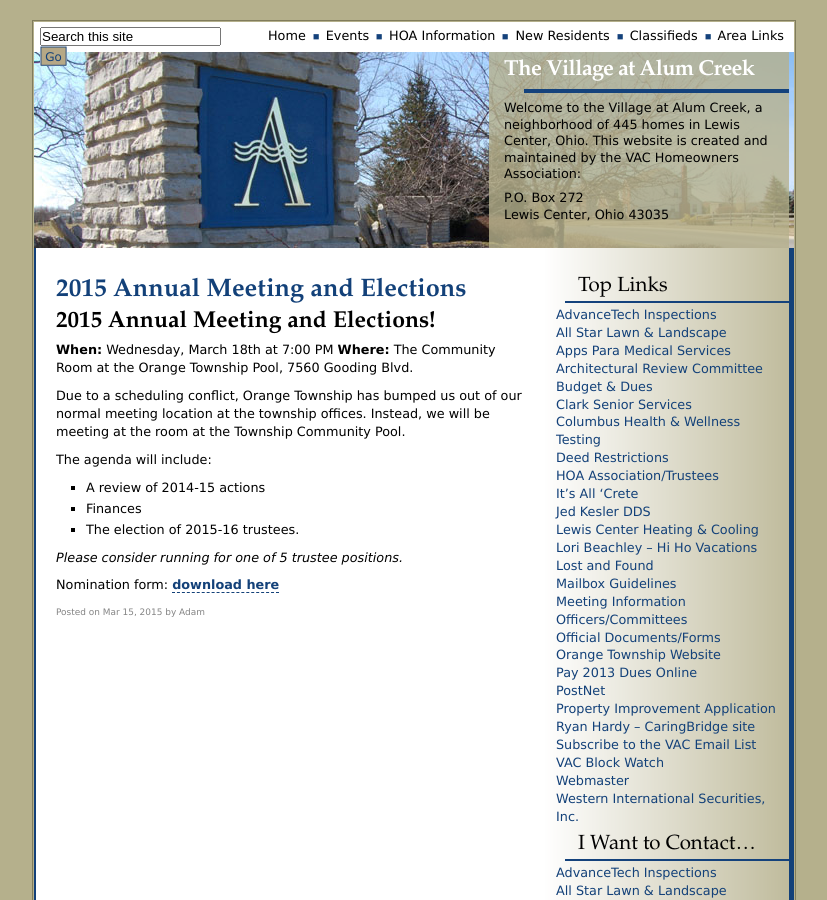
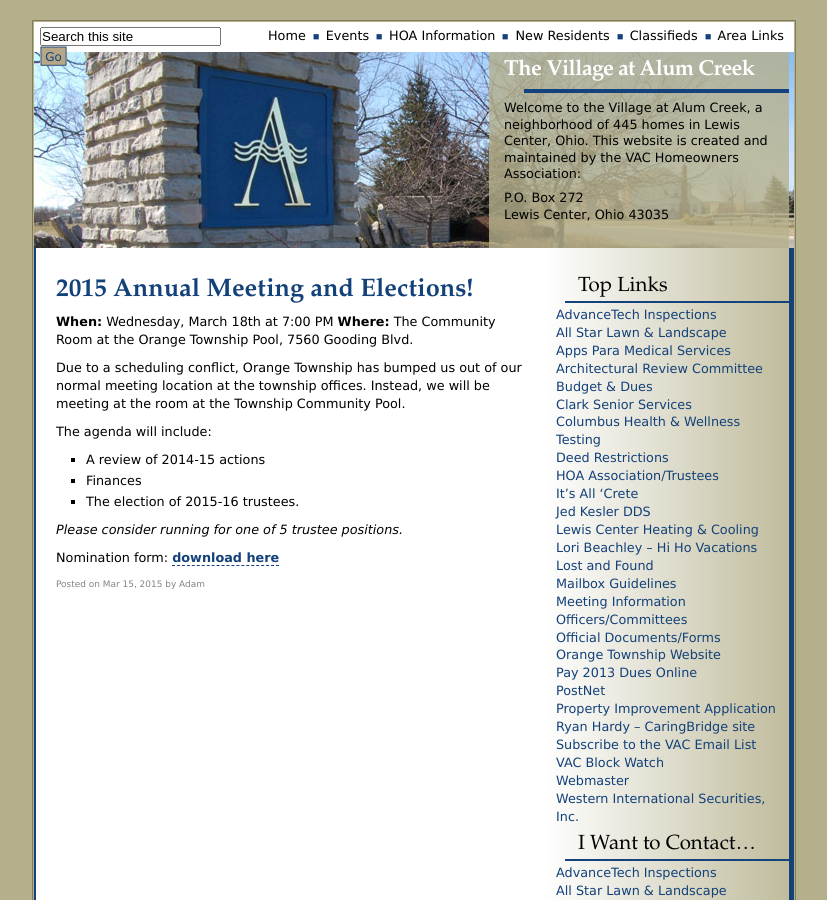
Before and after one commit to adamlogic/villageatalumcreek.org, a Jekyll site: the page built from _posts/2015-03-15-2015-homeowner-meeting-and-elections.md, in a window 1280 px wide and 900 px high. Shown: the whole window, without its empty margins (226-1053 px from the left). Built offline with Jekyll 4.4.1, drawn with Linux system fonts in a browser that asks for light colours; comment, search, counter and statistics services are not loaded.

Commit message:
Fix formatting

```diff
--- a/_posts/2015-03-15-2015-homeowner-meeting-and-elections.md
+++ b/_posts/2015-03-15-2015-homeowner-meeting-and-elections.md
@@ -1,10 +1,8 @@
 ---
 layout: post
-title: 2015 Annual Meeting and Elections
+title: 2015 Annual Meeting and Elections!
 author: Adam
 ---
-
-## 2015 Annual Meeting and Elections!
 
 **When:**   Wednesday, March 18th at 7:00 PM
 **Where:**  The Community Room at the Orange Township Pool,
```
